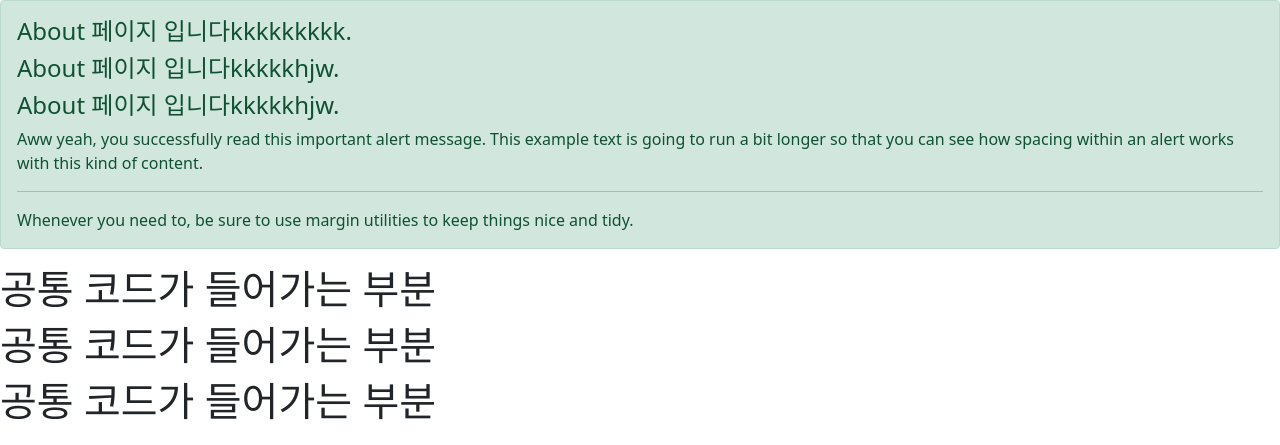
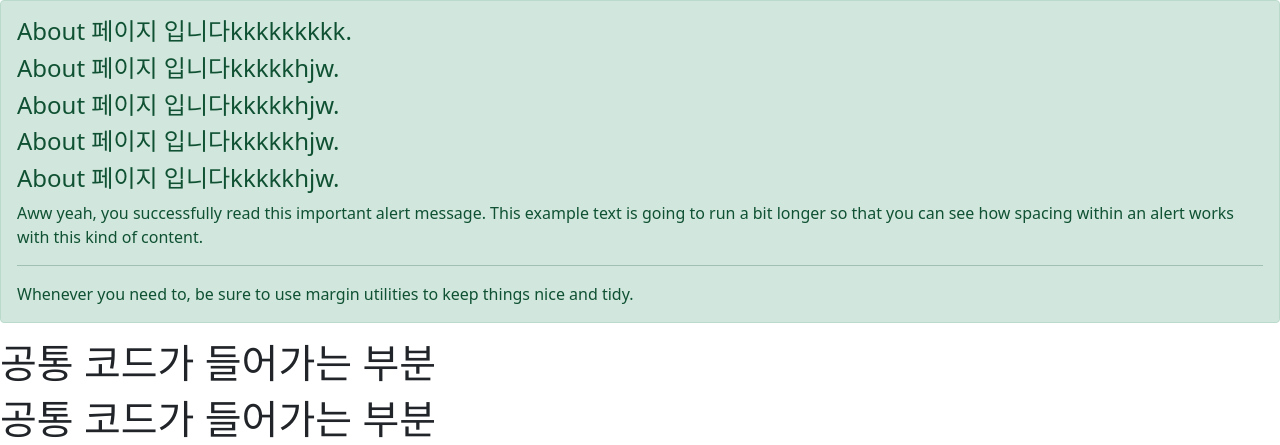
Before and after one commit to skku-arspraxia/arspraxia, a Django app: page /about/ in a window 1280 px wide. Shown: the part 56-501 px from the top of the page. Run offline with Django 4.2, Linux system fonts and the light colour scheme.

Commit message:
Update about.html
hi

```diff
--- a/myapp/templates/about.html
+++ b/myapp/templates/about.html
@@ -6,6 +6,8 @@
         <h4 class="alert-heading">About 페이지 입니다kkkkkkkkk.</h4>
         <h4 class="alert-heading">About 페이지 입니다kkkkkhjw.</h4>
         <h4 class="alert-heading">About 페이지 입니다kkkkkhjw.</h4>
+        <h4 class="alert-heading">About 페이지 입니다kkkkkhjw.</h4>
+        <h4 class="alert-heading">About 페이지 입니다kkkkkhjw.</h4>
         <p>Aww yeah, you successfully read this important alert message. This example text is going to run a bit longer so that you can see how spacing within an alert works with this kind of content.</p>
         <hr>
         <p class="mb-0">Whenever you need to, be sure to use margin utilities to keep things nice and tidy.</p>
```
